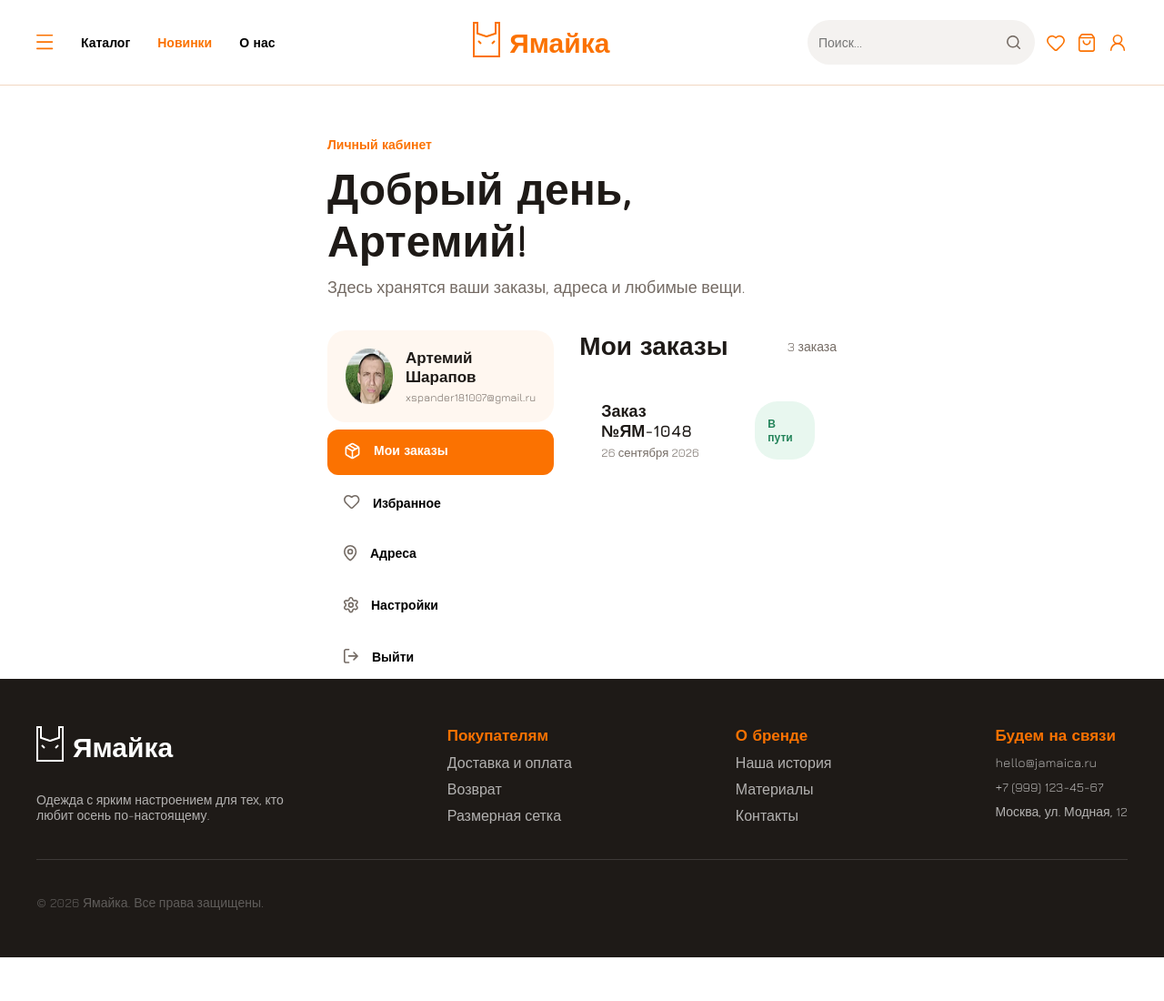
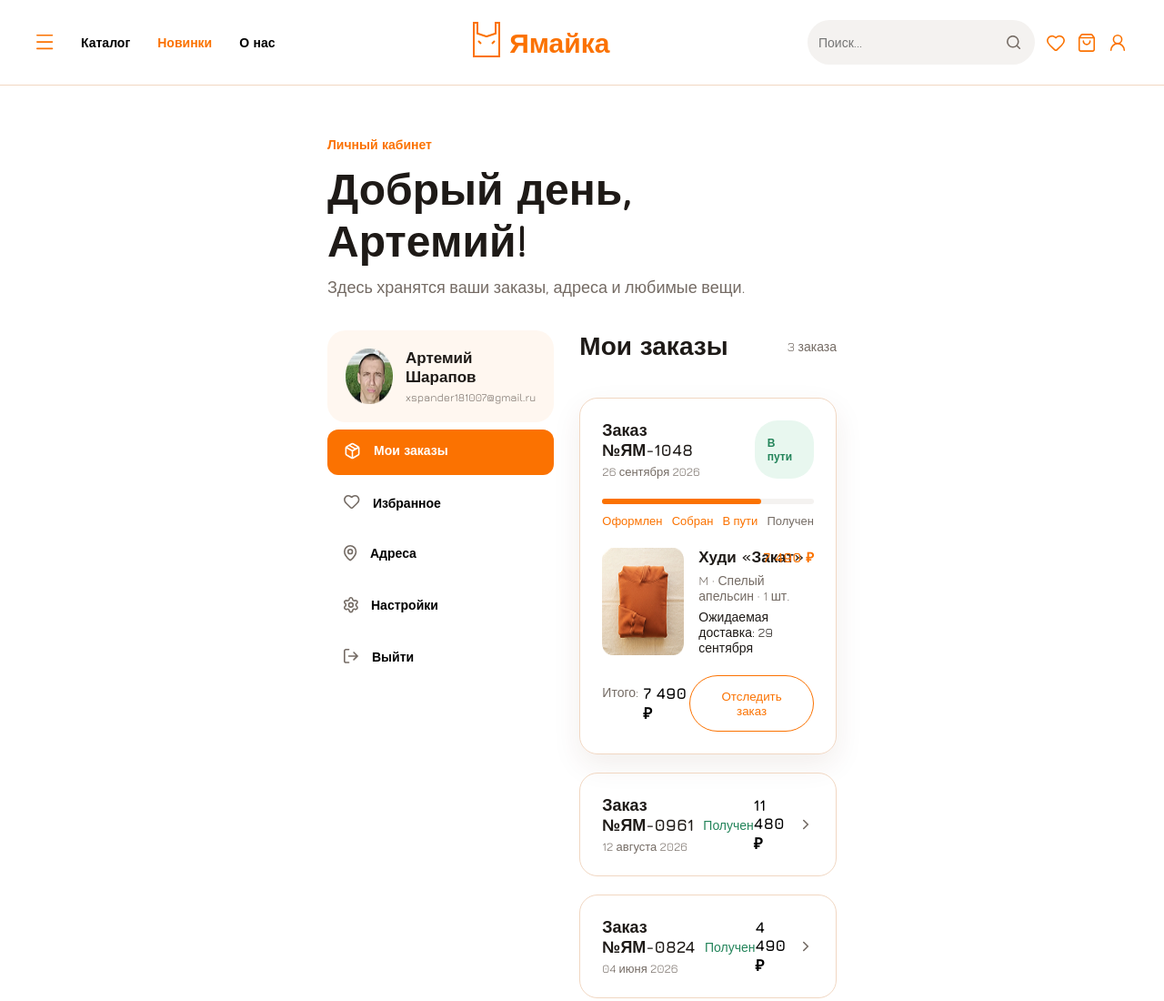
Before and after one commit to dimkkq/autumn-shop, a plain HTML site: page autumn shop/pages/profile.html in a window 1280 px wide. Shown: the top 1100 px of the page at 91% size. Before the commit the page ends 1052 px from the top, so only its background shows below. Drawn offline with nearby package versions, Linux system fonts and the light colour scheme.

Commit message:
update profile

```diff
--- a/autumn shop/css/_profile.scss
+++ b/autumn shop/css/_profile.scss
@@ -1,10 +1,14 @@
+.profile-scss {
+    padding-top: 56px;
+    padding-bottom: 80px;
+    gap: 36px;
+}
+
 .privetstvie {
     display: flex;
     flex-direction: column;
-    padding: 56px 0;
     gap: 12px;
     width: 100%;
-    padding-bottom: 36px;
 
     & :nth-child(1) {
         color: #FB7201;
@@ -35,6 +39,9 @@
 .profile-navigate {
     display: flex;
     flex-direction: column;
+    position: sticky;
+    top: 20px;
+    height: fit-content;
 }
 
 .profile-avatar {
@@ -113,6 +120,7 @@
     display: flex;
     flex-direction: column;
     width: 100%;
+    gap: 20px;
 }
 
 .orders-count {
@@ -133,15 +141,18 @@
     }
 }
 
-.all-orders {
+.active-order {
     display: flex;
     flex-direction: column;
-    gap: 20px;
+    gap: 22px;
+    padding: 24px;
+    border: solid 1px #f1d7c2;
+    border-radius: 20px;
+    box-shadow: 0 12px 32px #5C2B0814;
 }
 
-.in-process-order {
+.active-order-status {
     display: flex;
-    padding: 24px;
     gap: 22px;
     justify-content: space-between;
 }
@@ -150,7 +161,7 @@
     color: #23845A;
     background-color: #E8F7EF;
     border-radius: 25px;
-    padding: 8px 14px;
+    padding: 1px 14px;
     font-size: 12px;
     font-weight: bold;
     display: flex;
@@ -176,6 +187,116 @@
 }
 
 .status-bar {
+    position: relative;
+    width: 100%;
+    height: 6px;
+    background-color: #f4f2f0;
+    border-radius: 100px;
+}
+
+.progress {
+    position: absolute;
+    width: 75%;
+    background-color: #FB7201;
+    left: 0;
+    border-radius: 100px;
+    height: 6px;
+}
+
+.status-bar-txt {
     display: flex;
-    width: 100%;
+    justify-content: space-between;
+    color: #FB7201;
+    font-size: 13px;
+
+    & :last-child {
+        color: #746B64;
+    }
+
 }
+
+.status-bar-big-div {
+    display: flex;
+    gap: 10px;
+    flex-direction: column;
+}
+
+.order-items {
+    display: flex;
+    position: relative;
+    gap: 16px;
+}
+
+.order-items-txt {
+    display: flex;
+    flex-direction: column;
+    gap: 6px;
+    color: #1E1A17;
+    font-size: 14px;
+
+    & :nth-child(1) {
+        font-size: 17px;
+        font-weight: bold;
+    }
+
+    & :nth-child(2) {
+        color: #746B64;
+    }
+}
+
+.order-item-price {
+    position: absolute;
+    color: #FB7201;
+    right: 0;
+    font-size: 15px;
+    font-weight: bolder;
+}
+
+.order-actions {
+    display: flex;
+    justify-content: space-between;
+    align-items: center;
+
+    & button {
+        border: 1px solid #FB7201;
+        border-radius: 100px;
+        color: #FB7201;
+        padding: 14px 22px;
+        background-color: white;
+        cursor: pointer;
+    }
+}
+
+.order-actions-txt {
+    display: flex;
+    gap: 5px;
+
+    & :first-child {
+        font-size: 14px;
+        color: #746B64;
+    }
+
+    & :last-child {
+        font-size: 17px;
+        font-weight: bold;
+    }
+}
+
+.previous-order {
+    display: flex;
+    padding: 24px;
+    border: solid 1px #f1d7c2;
+    border-radius: 20px;
+    justify-content: space-between;
+    align-items: center;
+}
+
+.previous-order-green-txt {
+    color: #23845a;
+    font-size: 14px;
+}
+
+.previous-order-txt {
+    font-weight: bold;
+    font-size: 17px;
+}
--- a/autumn shop/pages/profile.html
+++ b/autumn shop/pages/profile.html
@@ -34,7 +34,7 @@
             </div>
         </div>
     </header>
-    <main class="profile">
+    <main class="profile-scss">
         <div class="privetstvie">
             <p>Личный кабинет</p>
             <p>Добрый день, Артемий!</p>
@@ -62,33 +62,66 @@
                     <p>Мои заказы</p>
                     <p>3 заказа</p>
                 </div>
-                <div>
-                    <div class="all-orders">
-                        <div class="in-process-order">
+                <div class="active-order">
+                    <div class="active-order-status">
                         <div class="order-id">
                             <p>Заказ №ЯМ-1048</p>
                             <p>26 сентября 2026</p>
                         </div>
-                            <p class="order-status">В пути</p>
+                        <div class="order-status">
+                            <p>В пути</p>
                         </div>
-                        <div>
+                    </div>
+                    <div class="status-bar-big-div">
                         <div class="status-bar">
-                                <div></div>
-                                <div></div>
+                            <div class="progress"></div>
                         </div>
-                            <div></div>
+                        <div class="status-bar-txt">
+                            <p>Оформлен</p>
+                            <p>Собран</p>
+                            <p>В пути</p>
+                            <p>Получен </p>
                         </div>
-                        <div></div>
-                        <div></div>
                     </div>
-
+                    <div class="order-items">
+                        <img src="../img/hudi-zakat.png" alt="">
+                        <div class="order-items-txt">
+                            <p>Худи «Закат»</p>
+                            <p>M · Спелый апельсин · 1 шт.</p>
+                            <p>Ожидаемая доставка: 29 сентября</p>
                         </div>
-                <div></div>
-                <div></div>
+                        <p class="order-item-price">7 490 ₽</p>
+                    </div>
+                    <div class="order-actions">
+                        <div class="order-actions-txt">
+                            <p>Итого:</p>
+                            <p>7 490 ₽</p>
+                        </div>
+                        <button>Отследить заказ</button>
+                    </div>
+                </div>
+                <div class="previous-order">
+                    <div class="order-id">
+                        <p>Заказ №ЯМ-0961</p>
+                        <p>12 августа 2026</p>
+                    </div>
+                    <p class="previous-order-green-txt">Получен</p>
+                    <p class="previous-order-txt">11 480 ₽</p>
+                    <img src="../img/chevron-right.svg" alt="">
+                </div>
+                <div class="previous-order">
+                    <div class="order-id">
+                        <p>Заказ №ЯМ-0824</p>
+                        <p>04 июня 2026</p>
+                    </div>
+                    <p class="previous-order-green-txt">Получен</p>
+                    <p class="previous-order-txt">4 490 ₽</p>
+                    <img src="../img/chevron-right.svg" alt="">
+                </div>
             </div>
         </div>
     </main>
-    <footer>
+    <footer class="profile-footer">
         <div class="footer-cnt">
             <div class="contacts">
                 <div class="links">
```
Also changed, not shown: autumn shop/css/main.css, autumn shop/img/chevron-right.svg (added), autumn shop/img/hudi-zakat.png (added), 1 other file. Lines whose indentation alone changed are shown as unchanged.
